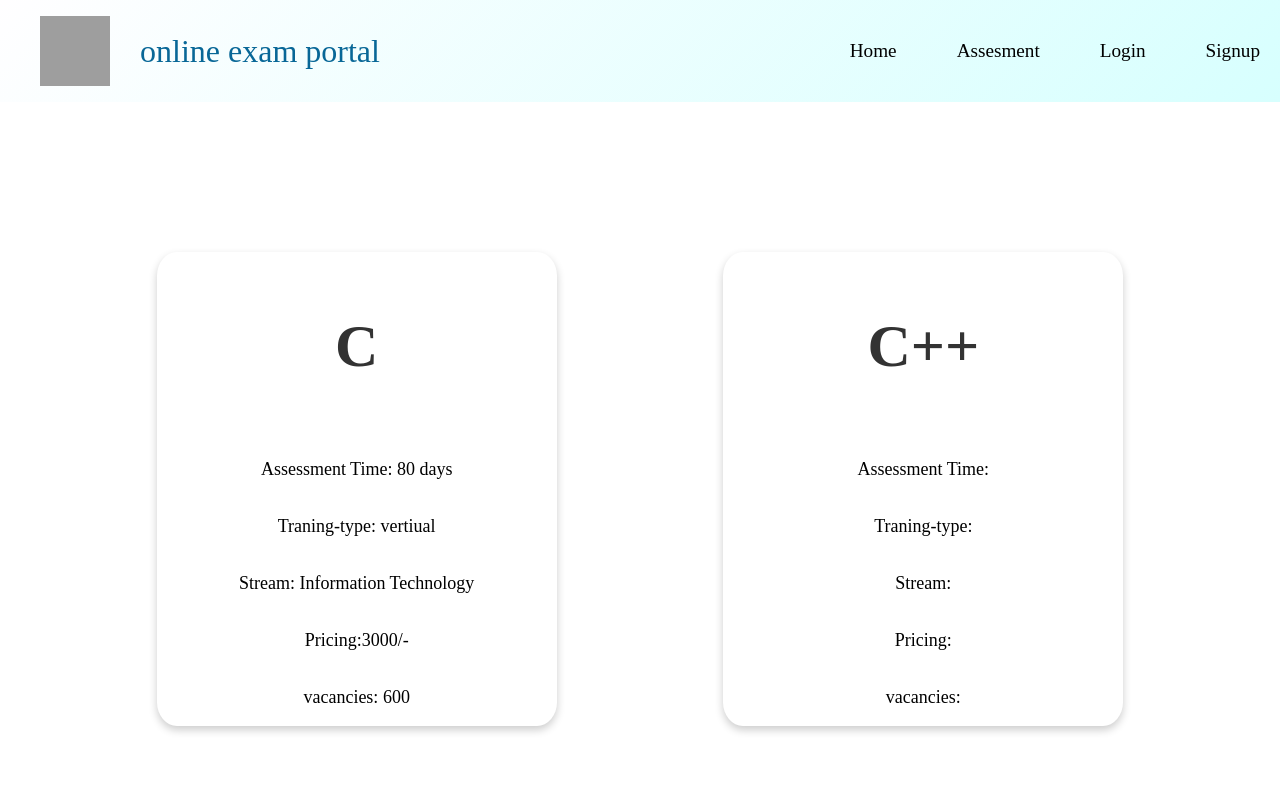
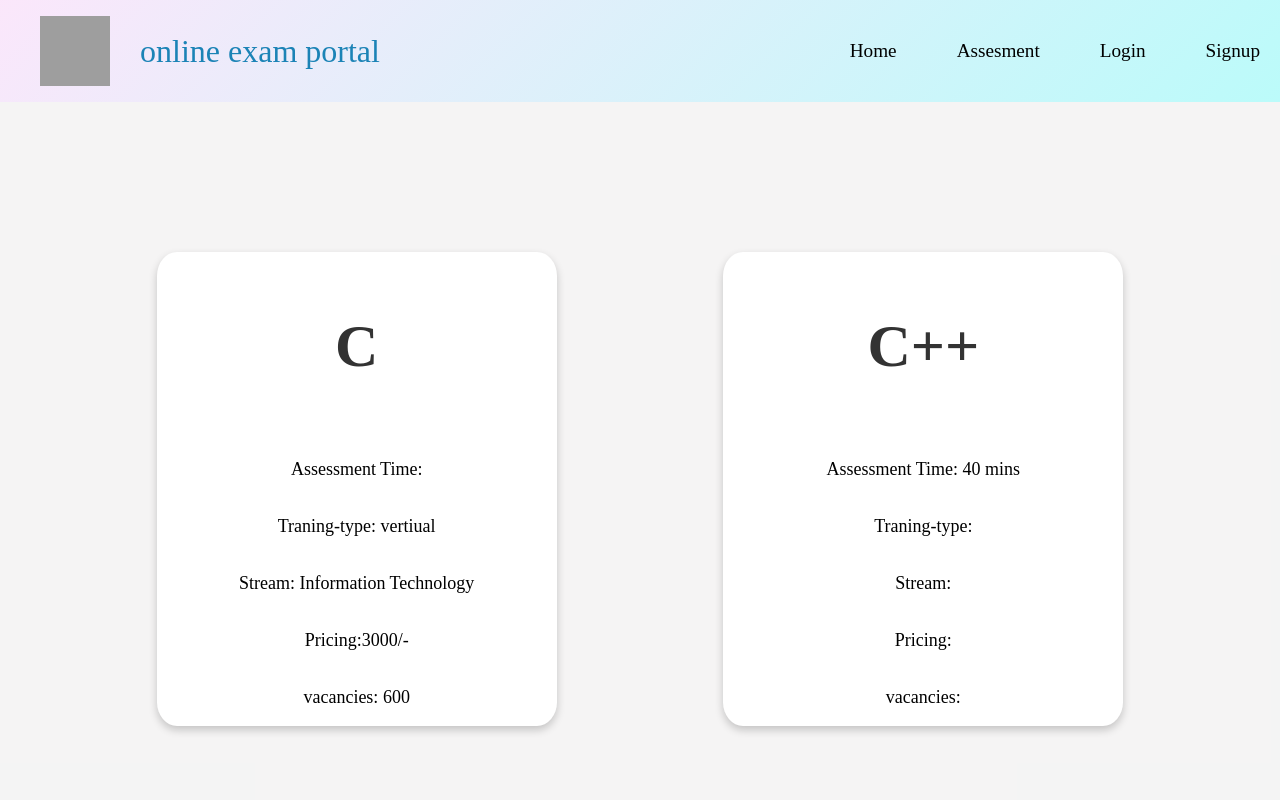
Before and after one commit to ashraf-rahil-shaik/online-exam-portal, a React (Create React App) app: page /assesment in a window 1280 px wide. Shown: the top 800 px of the page. Built offline with nearby package versions, Linux system fonts and the light colour scheme; grey boxes are pictures that could not be loaded.

Commit message:
added babelrc

```diff
--- a/src/App.css
+++ b/src/App.css
@@ -4,7 +4,9 @@
   align-items: center;
   justify-content: space-between;
   gap: 60px;
-  background-image: linear-gradient(-225deg, #FFFEFF 0%, #D7FFFE 100%);  padding: 0px;
+  background-image: linear-gradient(-225deg, #f7d1f787 0%, #bbfbfa 100%);
+   padding: 0px;
+
   margin: 0px;
   flex-wrap: wrap;
   width:100%;
@@ -22,7 +24,7 @@
 .name{
 text-decoration: none;
 font-size: 2rem;
-color:rgb(8, 103, 151);
+color:rgb(27, 131, 182);
 font-weight: 500;
 }
 
--- a/src/Components/Assesment.css
+++ b/src/Components/Assesment.css
@@ -7,11 +7,12 @@
     justify-content: space-evenly;
     padding :70px;
     align-items: center ;
-
+    background-color: #abaaaa20;
    }
   .card {
+
     width: 400px;
-
+   background-color: #fff;
     margin: 80px;
     display: flex;
     flex-direction: column;
@@ -26,8 +27,7 @@
     .card:hover {
     box-shadow: 0 0px 16px 8px rgba(0, 0, 0, 0.2);
     cursor: pointer;
-    background-image: linear-gradient(50deg,  #fda34b 15%, #ff7882 35%, #c8699e 52%, #7046aa 71%, #0c1db8 87%, #020f75 100%);
-    transform: scale(1.05);
+    background-image: linear-gradient(to right top, #d16ba5, #c777b9, #ba83ca, #aa8fd8, #9a9ae1, #8aa7ec, #79b3f4, #69bff8, #52cffe, #41dfff, #46eefa, #5ffbf1);    transform: scale(1.05);
 }
 
   .card-title {
--- a/src/Components/Assesment.js
+++ b/src/Components/Assesment.js
@@ -9,6 +9,7 @@ const Card = ({ name, time,trainingType ,Stream,Pricing,vacancies}) => (
     <p className="card-time">Stream: {Stream}</p>
     <p className="card-time">Pricing:{Pricing}</p>
     <p className="card-time">vacancies: {vacancies}</p>
+
   </div>
 );
 
@@ -16,15 +17,10 @@ const AssessmentPage = () => {
   const programmingLanguages = [
     { name: 'C',
      Duration : "80 days" ,
-
      trainingType : 'vertiual',
-
     Stream : "Information Technology",
-
     Pricing : "3000/-",
-
     vacancies :"600",
-
     LastDateToApply : "31st March 2023"},
     { name: 'C++', time: '40 mins' },
     { name: 'Java', time: '30 mins' },
@@ -33,8 +29,9 @@ const AssessmentPage = () => {
 
   return (
     <div className="container">
-      {programmingLanguages.map(({ name, Duration,trainingType,Stream,Pricing,vacancies}) => (
-        <Card key={name} name={name} time={Duration}  trainingType ={trainingType}  Stream={Stream} Pricing={Pricing} vacancies={vacancies}/>
+      {programmingLanguages.map((programmingLanguages) => (
+
+        <Card key={programmingLanguages.name} {...programmingLanguages}/>
       ))}
     </div>
   );
--- a/src/Components/Home.css
+++ b/src/Components/Home.css
@@ -22,7 +22,8 @@ color: rgb(9, 58, 204);
     margin: 0;
     padding: 10px;
     font-size: 1.2rem;
-
+font-family: Helvetica ;
+color: #202020e3;
 }
 .details{
     display: flex;
@@ -42,6 +43,7 @@ color: rgb(9, 58, 204);
     justify-content: center;
     align-items: center;
     padding: 80px;
+    font-family: Helvetica ;
 
       }
       .history-head{
@@ -70,6 +72,7 @@ color: rgb(9, 58, 204);
 
       }
 .contact-details{
+  /* font-family: inherit; */
   display: flex;
   justify-content: space-evenly;
 padding: 50px;
```
Also changed, not shown: .babelrc (added).
